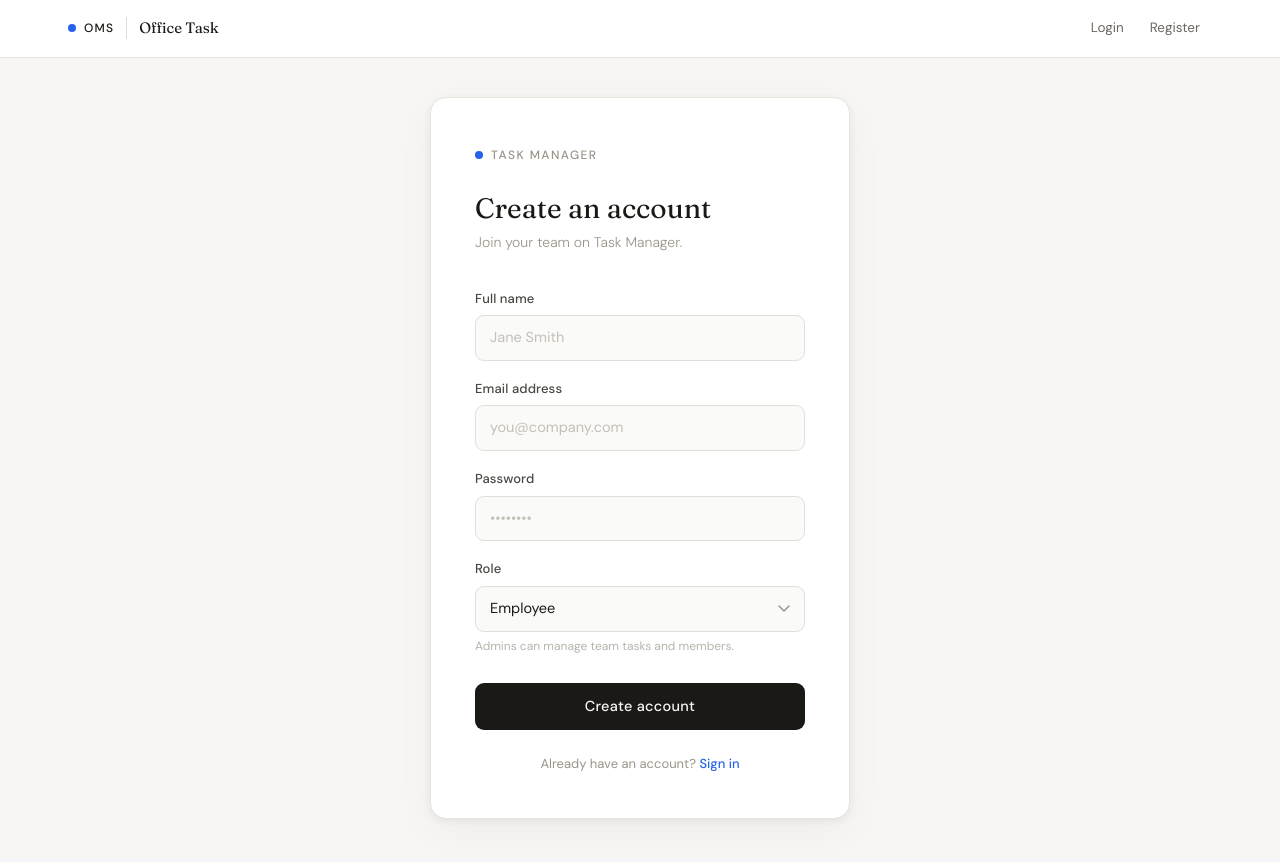
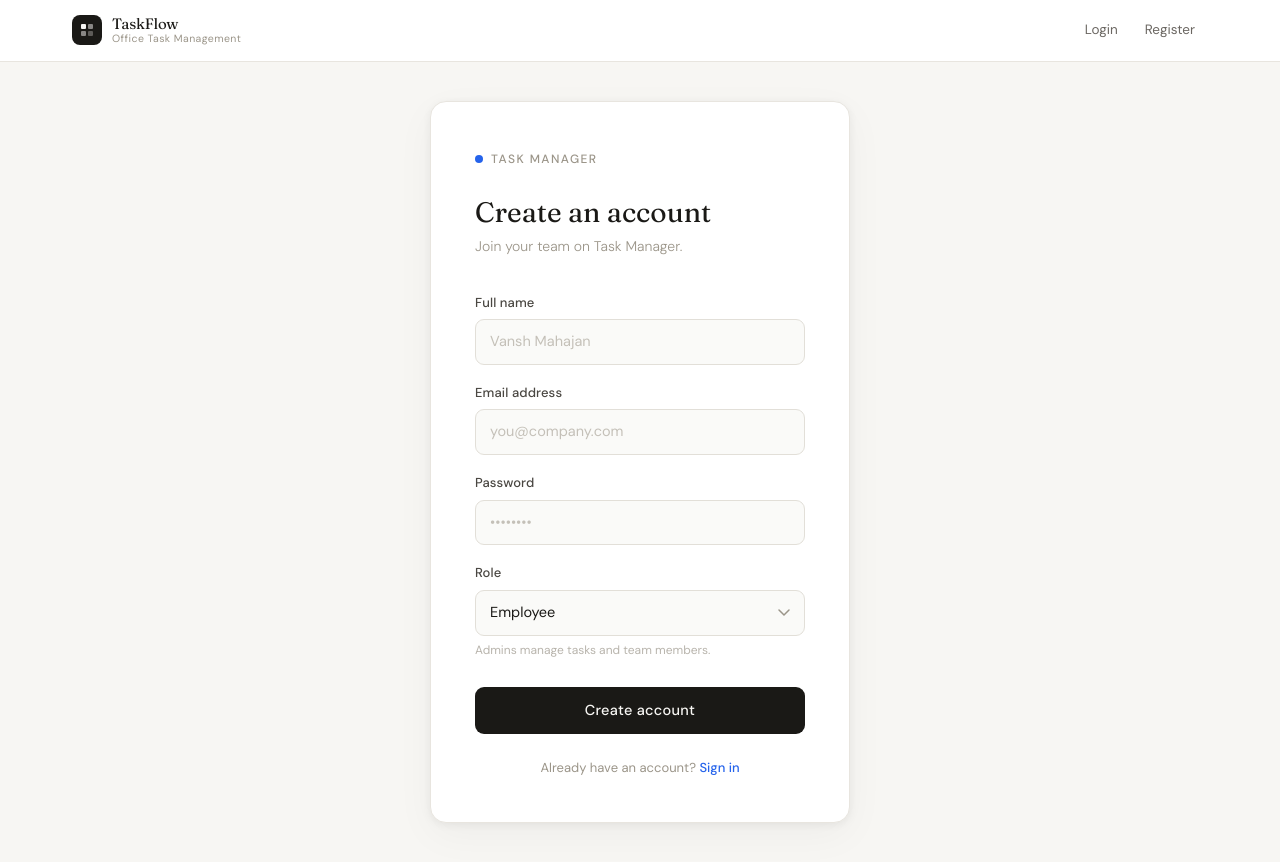
Before and after one commit to Vansh150705/taskmanager-frontend, a React (Create React App) app: page /register in a window 1280 px wide. Built offline with nearby package versions, Linux system fonts and the light colour scheme.

Commit message:
Navbar updated

```diff
--- a/src/components/navbar.js
+++ b/src/components/navbar.js
@@ -16,8 +16,8 @@ const styles = `
   .nav-inner {
     max-width: 1200px;
     margin: 0 auto;
-    padding: 0 28px;
-    height: 56px;
+    padding: 0 32px;
+    height: 60px;
     display: flex;
     align-items: center;
     justify-content: space-between;
@@ -27,41 +27,52 @@ const styles = `
   .nav-brand {
     display: flex;
     align-items: center;
-    gap: 8px;
+    gap: 10px;
     text-decoration: none;
     flex-shrink: 0;
   }
 
-  .nav-brand-dot {
-    width: 8px;
-    height: 8px;
-    border-radius: 50%;
-    background: #2563eb;
+  .nav-brand-icon {
+    width: 30px;
+    height: 30px;
+    background: #1a1916;
+    border-radius: 8px;
+    display: flex;
+    align-items: center;
+    justify-content: center;
+    flex-shrink: 0;
   }
 
-  .nav-brand-label {
-    font-family: 'DM Sans', sans-serif;
-    font-size: 12px;
-    font-weight: 500;
-    letter-spacing: 0.1em;
-    text-transform: uppercase;
-    color: #1a1916;
+  .nav-brand-icon svg {
+    width: 16px;
+    height: 16px;
   }
 
-  .nav-brand-name {
+  .nav-brand-text {
+    display: flex;
+    flex-direction: column;
+    line-height: 1.15;
+  }
+
+  .nav-brand-title {
     font-family: 'Fraunces', serif;
     font-size: 15px;
     font-weight: 400;
     color: #1a1916;
-    border-left: 1px solid #e2dfd8;
-    padding-left: 12px;
-    margin-left: 4px;
+    letter-spacing: -0.01em;
+  }
+
+  .nav-brand-sub {
+    font-size: 10.5px;
+    font-weight: 400;
+    color: #9b9589;
+    letter-spacing: 0.04em;
   }
 
   .nav-links {
     display: flex;
     align-items: center;
-    gap: 2px;
+    gap: 1px;
     list-style: none;
     margin: 0;
     padding: 0;
@@ -72,7 +83,7 @@ const styles = `
     font-weight: 400;
     color: #6b6762;
     text-decoration: none;
-    padding: 6px 12px;
+    padding: 7px 13px;
     border-radius: 7px;
     transition: color 0.15s ease, background 0.15s ease;
     white-space: nowrap;
@@ -83,9 +94,33 @@ const styles = `
     background: #f4f2ee;
   }
 
-  .nav-link-active {
-    color: #1a1916;
+  .nav-divider {
+    width: 1px;
+    height: 18px;
+    background: #e2dfd8;
+    margin: 0 8px;
+    flex-shrink: 0;
+  }
+
+  .nav-role-badge {
+    font-size: 11px;
     font-weight: 500;
+    padding: 3px 9px;
+    border-radius: 20px;
+    letter-spacing: 0.03em;
+    text-transform: capitalize;
+  }
+
+  .nav-role-admin {
+    background: #eff6ff;
+    color: #2563eb;
+    border: 1px solid #bfdbfe;
+  }
+
+  .nav-role-employee {
+    background: #f0fdf4;
+    color: #16a34a;
+    border: 1px solid #bbf7d0;
   }
 
   .nav-logout {
@@ -95,29 +130,20 @@ const styles = `
     background: transparent;
     border: 1.5px solid #e2dfd8;
     border-radius: 8px;
-    padding: 6px 14px;
+    padding: 7px 16px;
     cursor: pointer;
     font-family: 'DM Sans', sans-serif;
-    margin-left: 6px;
+    margin-left: 4px;
     transition: border-color 0.15s ease, background 0.15s ease, color 0.15s ease;
     white-space: nowrap;
   }
 
   .nav-logout:hover {
-    border-color: #c8c4bc;
-    background: #f7f6f3;
-    color: #1a1916;
+    border-color: #1a1916;
+    background: #1a1916;
+    color: #f7f6f3;
   }
 
-  .nav-divider {
-    width: 1px;
-    height: 18px;
-    background: #e2dfd8;
-    margin: 0 6px;
-    flex-shrink: 0;
-  }
-
-  /* Hamburger */
   .nav-toggle {
     display: none;
     flex-direction: column;
@@ -145,7 +171,6 @@ const styles = `
   .nav-toggle.open span:nth-child(2) { opacity: 0; }
   .nav-toggle.open span:nth-child(3) { transform: translateY(-5.5px) rotate(-45deg); }
 
-  /* Mobile drawer */
   .nav-drawer {
     overflow: hidden;
     max-height: 0;
@@ -154,15 +179,17 @@ const styles = `
   }
 
   .nav-drawer.open {
-    max-height: 300px;
+    max-height: 320px;
     border-top-color: #e8e5df;
   }
 
   .nav-drawer-inner {
-    padding: 12px 28px 16px;
+    padding: 12px 32px 18px;
     display: flex;
     flex-direction: column;
     gap: 2px;
+    list-style: none;
+    margin: 0;
   }
 
   .nav-drawer .nav-link {
@@ -172,7 +199,7 @@ const styles = `
 
   .nav-drawer .nav-logout {
     margin-left: 0;
-    margin-top: 8px;
+    margin-top: 10px;
     width: fit-content;
   }
 
@@ -194,32 +221,39 @@ function Navbar() {
     navigate('/login');
   };
 
-  const NavItems = () => (
+  const NavItems = ({ onClose }) => (
     <>
       {!token && (
         <>
-          <li><Link className="nav-link" to="/login" onClick={() => setOpen(false)}>Login</Link></li>
-          <li><Link className="nav-link" to="/register" onClick={() => setOpen(false)}>Register</Link></li>
+          <li><Link className="nav-link" to="/login" onClick={onClose}>Login</Link></li>
+          <li><Link className="nav-link" to="/register" onClick={onClose}>Register</Link></li>
         </>
       )}
 
       {token && role === 'admin' && (
         <>
-          <li><Link className="nav-link" to="/admin-dashboard" onClick={() => setOpen(false)}>Dashboard</Link></li>
-          <li><Link className="nav-link" to="/create-task" onClick={() => setOpen(false)}>Create Task</Link></li>
-          <li><Link className="nav-link" to="/admin-tasks" onClick={() => setOpen(false)}>All Tasks</Link></li>
+          <li><Link className="nav-link" to="/admin-dashboard" onClick={onClose}>Dashboard</Link></li>
+          <li><Link className="nav-link" to="/create-task" onClick={onClose}>Create Task</Link></li>
+          <li><Link className="nav-link" to="/admin-tasks" onClick={onClose}>All Tasks</Link></li>
         </>
       )}
 
       {token && role === 'employee' && (
-        <li><Link className="nav-link" to="/employee-dashboard" onClick={() => setOpen(false)}>Dashboard</Link></li>
+        <li><Link className="nav-link" to="/employee-dashboard" onClick={onClose}>Dashboard</Link></li>
       )}
 
       {token && (
         <>
           <li className="nav-divider" aria-hidden="true" />
+          {role && (
+            <li>
+              <span className={`nav-role-badge ${role === 'admin' ? 'nav-role-admin' : 'nav-role-employee'}`}>
+                {role}
+              </span>
+            </li>
+          )}
           <li>
-            <button className="nav-logout" onClick={handleLogout}>Logout</button>
+            <button className="nav-logout" onClick={handleLogout}>Sign out</button>
           </li>
         </>
       )}
@@ -232,17 +266,24 @@ function Navbar() {
       <nav className="nav-root">
         <div className="nav-inner">
           <Link className="nav-brand" to="/">
-            <span className="nav-brand-dot" />
-            <span className="nav-brand-label">OMS</span>
-            <span className="nav-brand-name">Office Task</span>
+            <div className="nav-brand-icon">
+              <svg viewBox="0 0 16 16" fill="none" xmlns="http://www.w3.org/2000/svg">
+                <rect x="2" y="2" width="5" height="5" rx="1" fill="#f7f6f3"/>
+                <rect x="9" y="2" width="5" height="5" rx="1" fill="#f7f6f3" opacity="0.5"/>
+                <rect x="2" y="9" width="5" height="5" rx="1" fill="#f7f6f3" opacity="0.5"/>
+                <rect x="9" y="9" width="5" height="5" rx="1" fill="#f7f6f3" opacity="0.3"/>
+              </svg>
+            </div>
+            <div className="nav-brand-text">
+              <span className="nav-brand-title">TaskFlow</span>
+              <span className="nav-brand-sub">Office Task Management</span>
+            </div>
           </Link>
 
-          {/* Desktop */}
           <ul className="nav-links">
-            <NavItems />
+            <NavItems onClose={() => {}} />
           </ul>
 
-          {/* Mobile toggle */}
           <button
             className={`nav-toggle${open ? ' open' : ''}`}
             onClick={() => setOpen(!open)}
@@ -252,10 +293,9 @@ function Navbar() {
           </button>
         </div>
 
-        {/* Mobile drawer */}
         <div className={`nav-drawer${open ? ' open' : ''}`}>
-          <ul className="nav-drawer-inner" style={{ listStyle: 'none', margin: 0, padding: 0 }}>
-            <NavItems />
+          <ul className="nav-drawer-inner">
+            <NavItems onClose={() => setOpen(false)} />
           </ul>
         </div>
       </nav>
--- a/src/pages/RegisterPage.js
+++ b/src/pages/RegisterPage.js
@@ -259,7 +259,7 @@ function Register() {
                 id="reg-name"
                 className="field-input"
                 name="name"
-                placeholder="Jane Smith"
+                placeholder="Vansh Mahajan"
                 value={formData.name}
                 onChange={handleChange}
                 required
@@ -306,7 +306,7 @@ function Register() {
                 <option value="employee">Employee</option>
                 <option value="admin">Admin</option>
               </select>
-              <p className="role-hint">Admins can manage team tasks and members.</p>
+              <p className="role-hint">Admins manage tasks and team members.</p>
             </div>
 
             <button type="submit" className="reg-btn">Create account</button>
```
